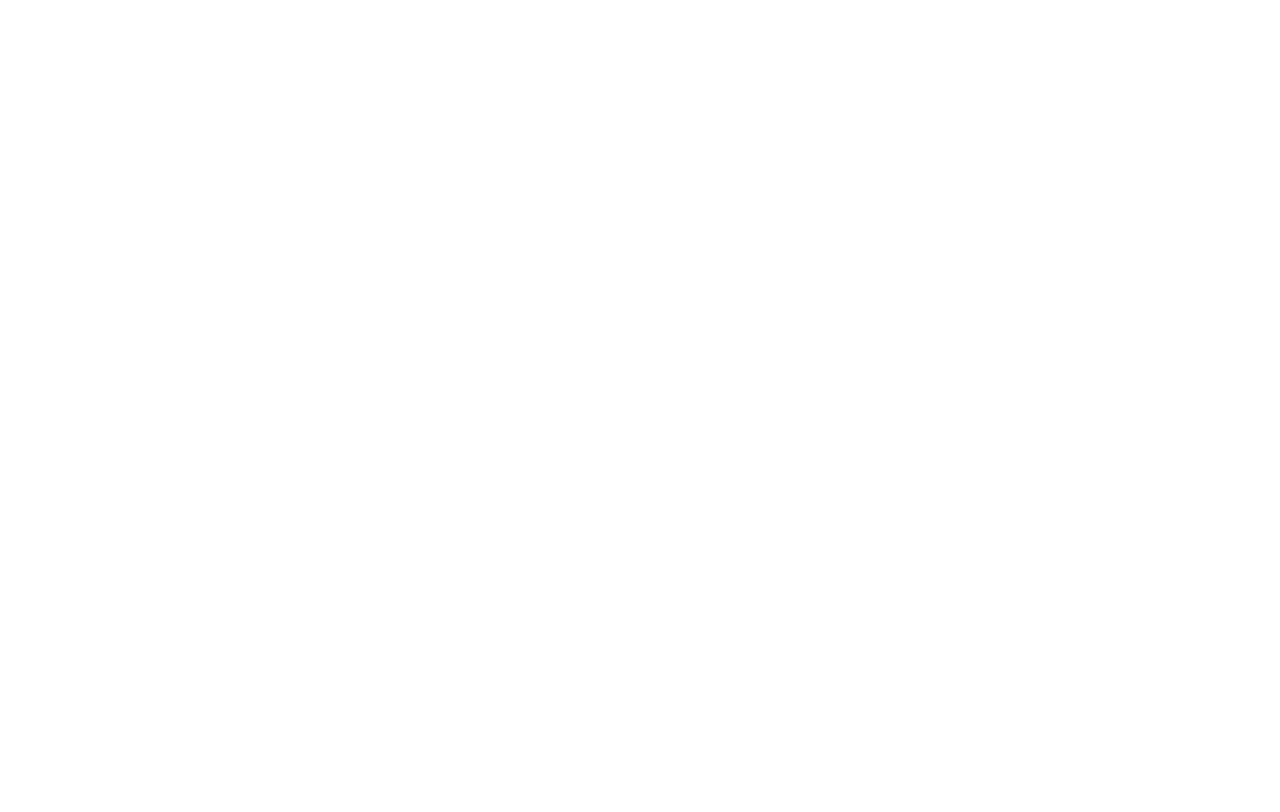
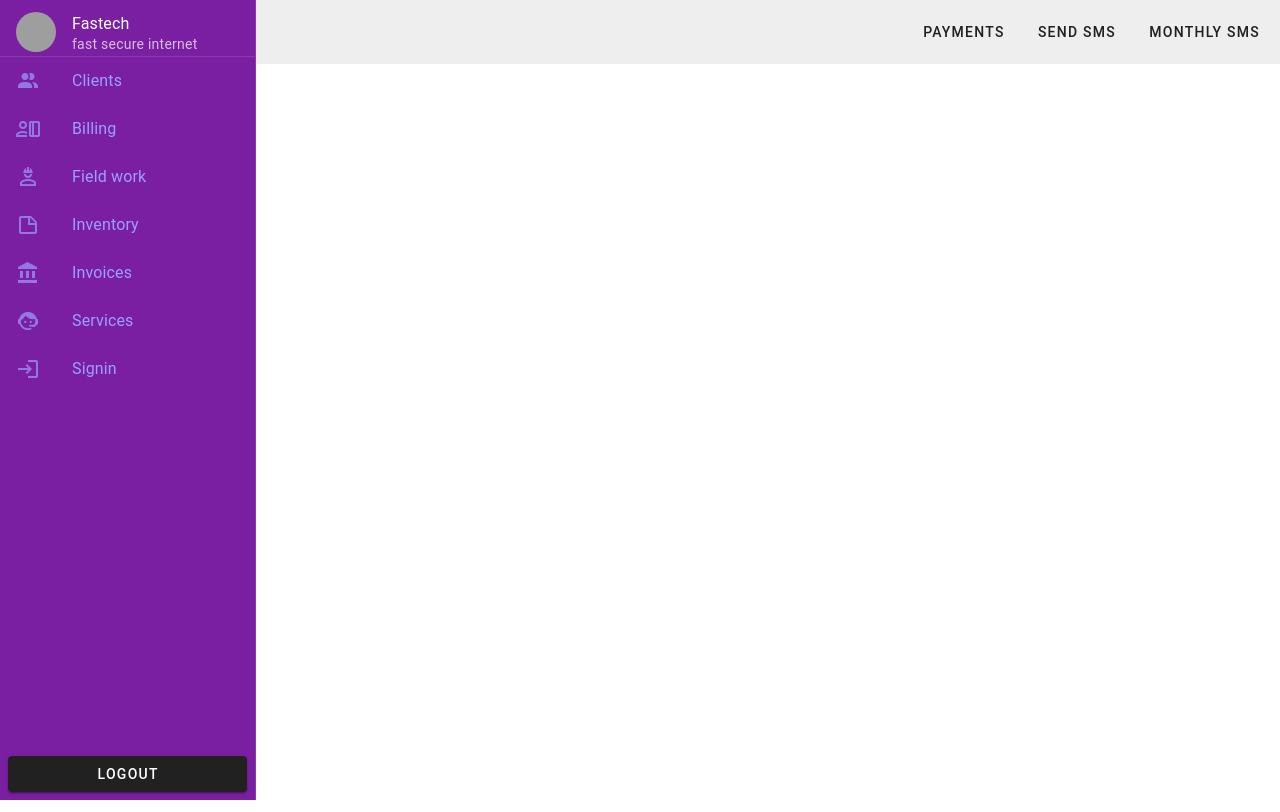
Before and after one commit to chrisgathuthi/crm, a Vue app in the folder frontend/: page /billing/payment in a window 1280 px wide. Before the commit this address had no page. Built offline with nearby package versions, Linux system fonts and the light colour scheme; grey boxes are pictures that could not be loaded.

Commit message:
ui: added payment page & token auth

```diff
--- /dev/null
+++ b/frontend/src/components/PaymentDetail.vue
@@ -0,0 +1,5 @@
+<template>
+    <div>
+
+    </div>
+</template>
--- a/frontend/src/router/index.js
+++ b/frontend/src/router/index.js
@@ -12,7 +12,7 @@
 import RegistrationView from '../views/RegistrationView.vue'
 import SignupView from '../views/SignupView.vue'
 import PartnerSetup from '../views/PartnerSetupView.vue'
-
+import PaymentDetail from '../components/PaymentDetail.vue'
 
 const router = createRouter({
   history: createWebHistory(import.meta.env.BASE_URL),
@@ -44,6 +44,11 @@
           path: '/billing-form',
           name: 'fees',
           component: MonthlyBillingForm
+        },
+        {
+          path: "payment",
+          name: "payment",
+          component: PaymentDetail
         }
       ]
     },
--- a/frontend/src/views/BillingView.vue
+++ b/frontend/src/views/BillingView.vue
@@ -8,7 +8,7 @@
     <v-toolbar>
         <v-toolbar-title>Billing</v-toolbar-title>
         <v-spacer></v-spacer>
-        <v-btn @click="router.push({ name: 'fees' })">Payments</v-btn>
+        <v-btn @click="router.push({ name: 'payment' })">Payments</v-btn>
         <v-btn @click="router.push({ name: 'fees' })">Send sms</v-btn>
         <v-btn @click="router.push({ name: 'fees' })">Monthly sms</v-btn>
     </v-toolbar>
--- a/frontend/src/views/RegistrationView.vue
+++ b/frontend/src/views/RegistrationView.vue
@@ -59,7 +59,7 @@
         bandwidth: values.bandwidth,
         service_plan: values.serviceplan
     }
-    await axios.post('/accounts/client/', data)
+    await axios.post('/accounts/client/', data, {headers: {"Authorization":`Token ${localStorage.getItem("token")}`}})
         .then((resp) => {
             toast.showToast(3000, `${resp.data.first_name} registered successfully`, "success")
             pageRouter.push({ name: 'clients' })
```
